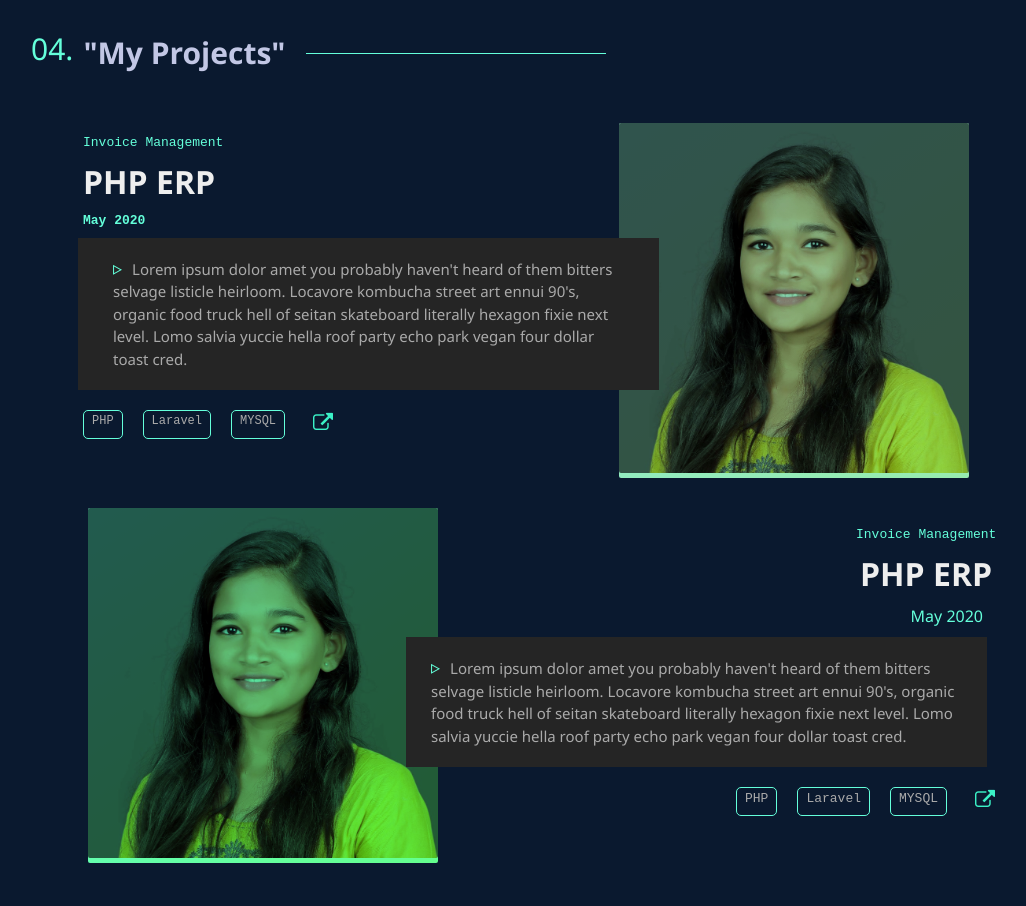
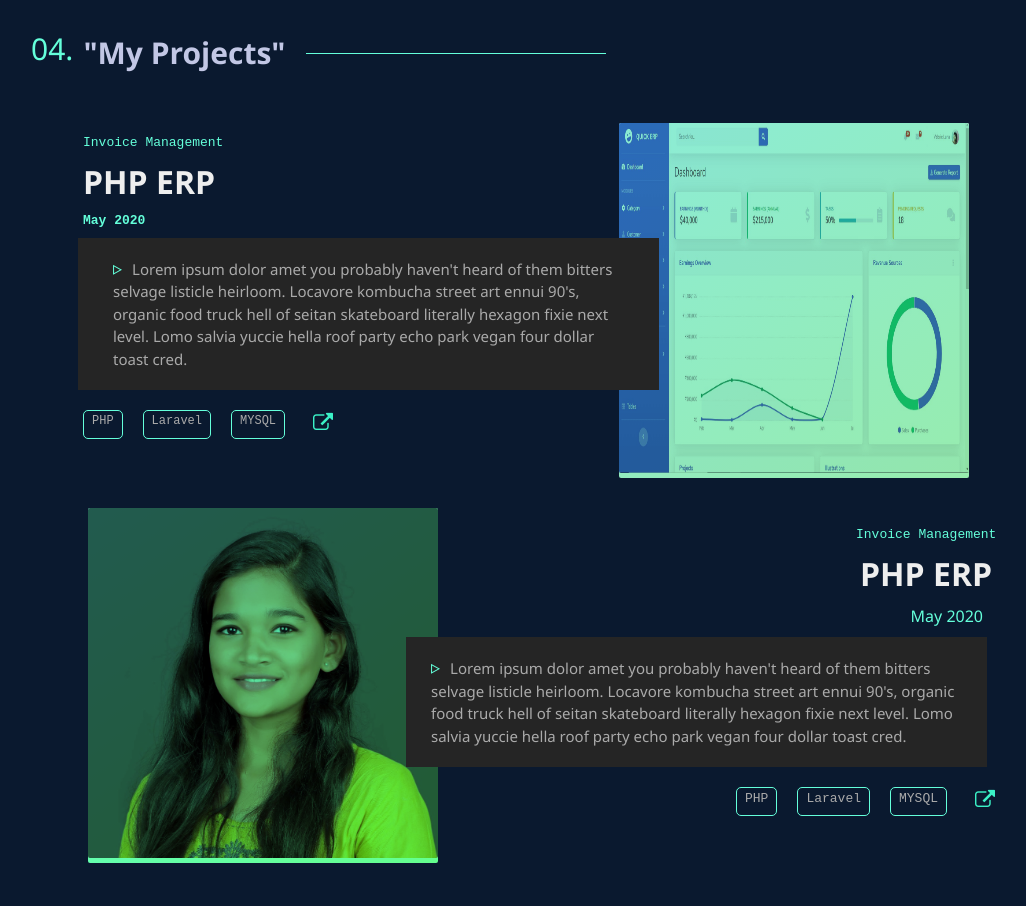
Before and after one commit to snehabirodkar/sneha-portfolio, a plain HTML site: page app/index.html in a window 1280 px wide. Shown: the part 2020-2926 px from the top of the page, without its empty margins (119-1145 px from the left). Drawn offline with nearby package versions, Linux system fonts and the light colour scheme.

Commit message:
testi updates

```diff
--- a/app/index.html
+++ b/app/index.html
@@ -191,7 +191,7 @@
                     </div>
                 </div>
                 <div class="project-img">
-                    <img src="../assets/images/Home/sneha.jpeg" alt="" />
+                    <img src="../assets/images/erp.jpg" alt="" />
                 </div>
             </div>
             <!-- /Pr1 -->
```
Also changed, not shown: assets/images/blog.PNG (added), assets/images/erp.jpg (added), assets/images/white-graphics.PNG (added).
